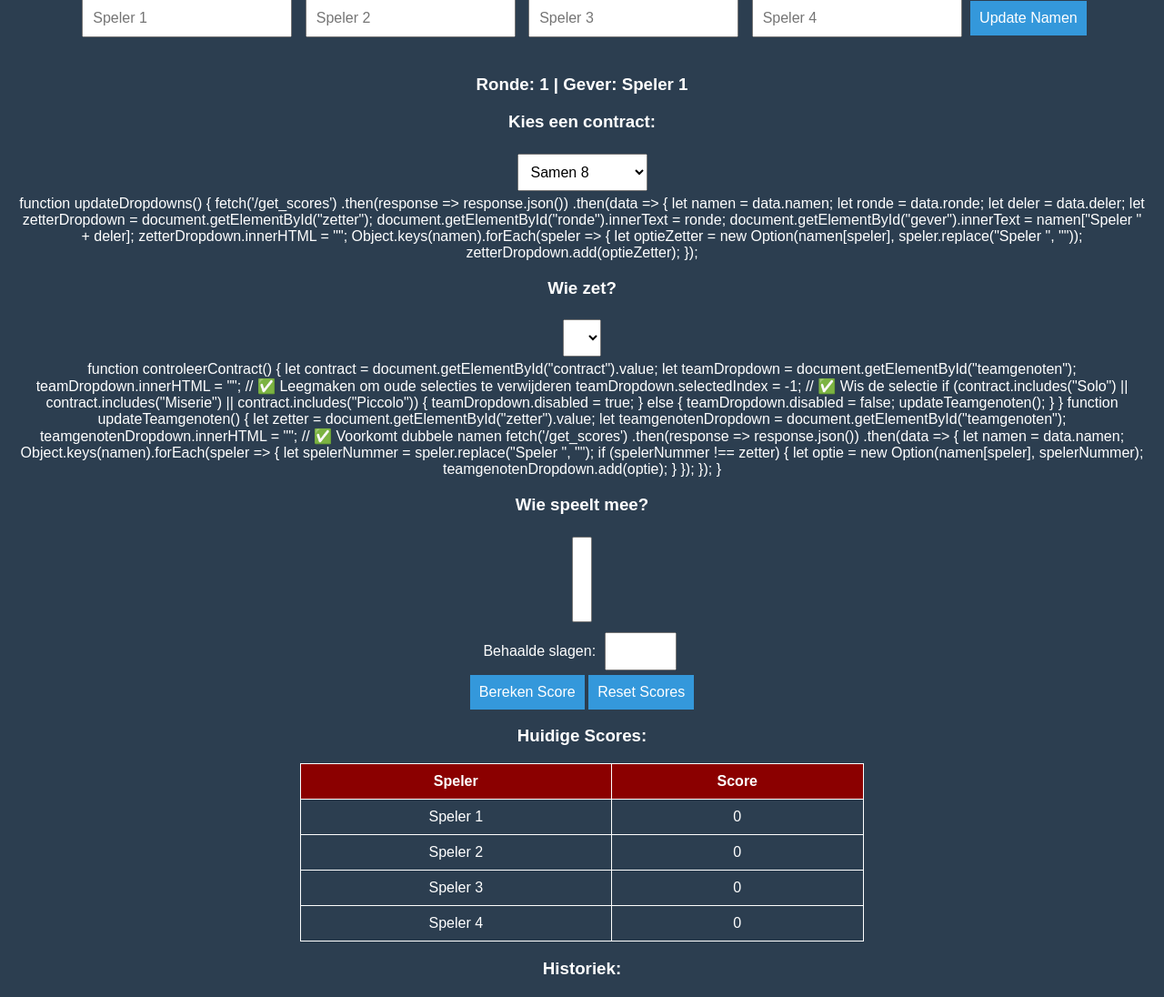
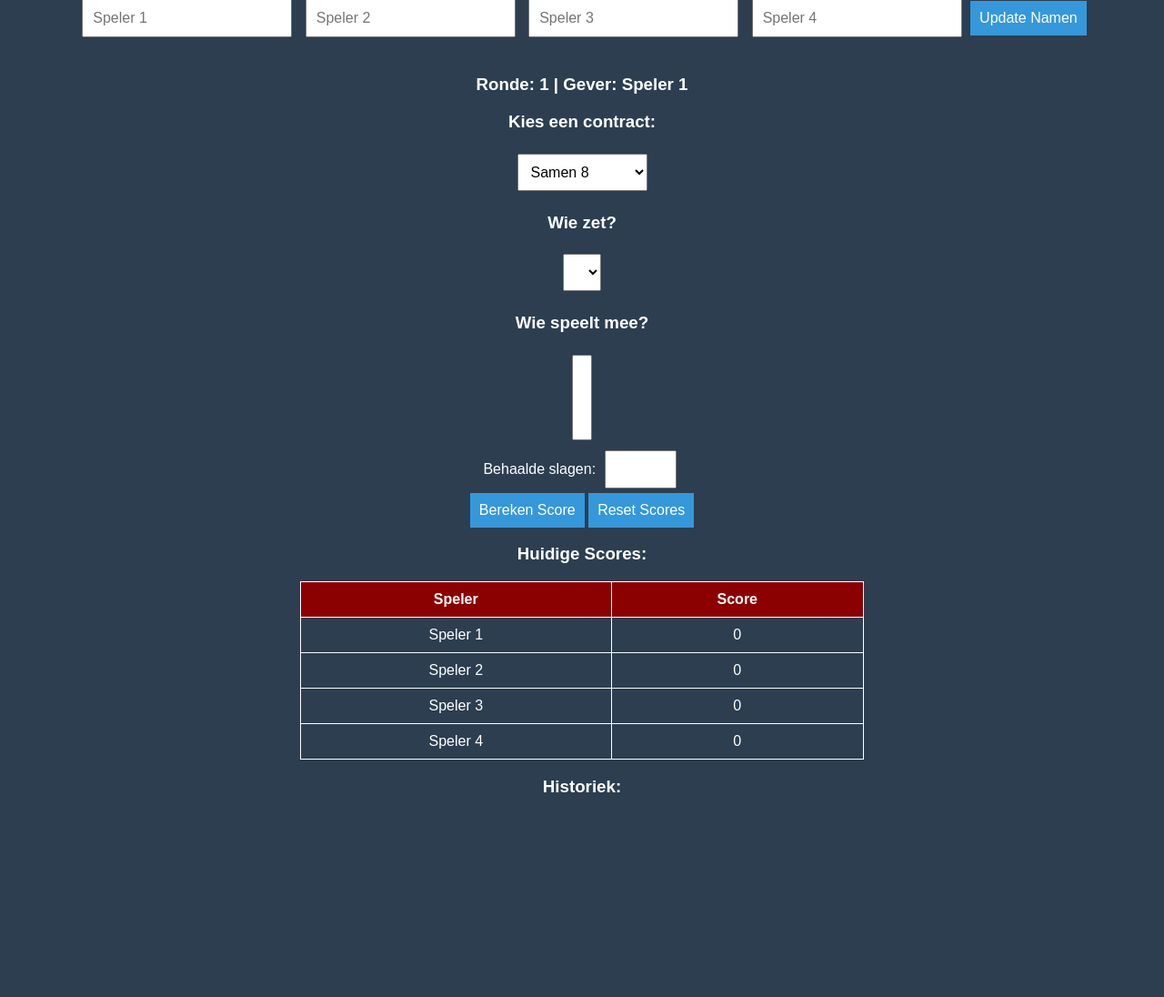
Before and after one commit to Henseman/APP-KLEURENWIES, a Flask app: page / in a window 1280 px wide. Shown: the part 115-1211 px from the top of the page at 91% size. After the commit the page ends 986 px from the top, so only its background shows below. Run offline with Flask 3, Linux system fonts and the light colour scheme; lists and menus that the app fills with data are empty.

Commit message:
Update index.html

```diff
--- a/templates/index.html
+++ b/templates/index.html
@@ -24,14 +24,6 @@
             color: white;
             border: none;
             cursor: pointer;
-        }
-        .scoreboard {
-            margin-top: 20px;
-            border: 1px solid #ddd;
-            padding: 10px;
-            display: inline-block;
-            text-align: left;
-            background-color: rgba(0, 0, 0, 0.7);
         }
         table {
             width: 50%;
@@ -86,62 +78,9 @@
     </select>
     <br>
 
-    function updateDropdowns() {
-    fetch('/get_scores')
-    .then(response => response.json())
-    .then(data => {
-        let namen = data.namen;
-        let ronde = data.ronde;
-        let deler = data.deler;
-        let zetterDropdown = document.getElementById("zetter");
-
-        document.getElementById("ronde").innerText = ronde;
-        document.getElementById("gever").innerText = namen["Speler " + deler];
-
-        zetterDropdown.innerHTML = "";
-
-        Object.keys(namen).forEach(speler => {
-            let optieZetter = new Option(namen[speler], speler.replace("Speler ", ""));
-            zetterDropdown.add(optieZetter);
-        });
-
     <h3>Wie zet?</h3>
     <select id="zetter" onchange="updateTeamgenoten()"></select>
     <br>
-
-    function controleerContract() {
-    let contract = document.getElementById("contract").value;
-    let teamDropdown = document.getElementById("teamgenoten");
-
-    teamDropdown.innerHTML = ""; // ✅ Leegmaken om oude selecties te verwijderen
-    teamDropdown.selectedIndex = -1; // ✅ Wis de selectie
-
-    if (contract.includes("Solo") || contract.includes("Miserie") || contract.includes("Piccolo")) {
-        teamDropdown.disabled = true;
-    } else {
-        teamDropdown.disabled = false;
-        updateTeamgenoten();
-    }
-}
-
-    function updateTeamgenoten() {
-    let zetter = document.getElementById("zetter").value;
-    let teamgenotenDropdown = document.getElementById("teamgenoten");
-    teamgenotenDropdown.innerHTML = ""; // ✅ Voorkomt dubbele namen
-
-    fetch('/get_scores')
-    .then(response => response.json())
-    .then(data => {
-        let namen = data.namen;
-        Object.keys(namen).forEach(speler => {
-            let spelerNummer = speler.replace("Speler ", "");
-            if (spelerNummer !== zetter) {
-                let optie = new Option(namen[speler], spelerNummer);
-                teamgenotenDropdown.add(optie);
-            }
-        });
-    });
-}
 
     <h3>Wie speelt mee?</h3>
     <select id="teamgenoten" multiple></select>
@@ -189,7 +128,8 @@
                 });
 
                 updateTeamgenoten();
-            });
+            })
+            .catch(error => console.error("Fout bij ophalen van scores:", error));
         }
 
         function updateTeamgenoten() {
@@ -208,15 +148,16 @@
                         teamgenotenDropdown.add(optie);
                     }
                 });
-            });
+            })
+            .catch(error => console.error("Fout bij ophalen van teamgenoten:", error));
         }
 
         function controleerContract() {
             let contract = document.getElementById("contract").value;
             let teamDropdown = document.getElementById("teamgenoten");
 
-            teamDropdown.innerHTML = ""; // ✅ Leegmaken om oude selecties te verwijderen
-            teamDropdown.selectedIndex = -1; // ✅ Zorg dat geselecteerde spelers gewist worden
+            teamDropdown.innerHTML = "";
+            teamDropdown.selectedIndex = -1;
 
             if (contract.includes("Solo") || contract.includes("Miserie") || contract.includes("Piccolo")) {
                 teamDropdown.disabled = true;
@@ -237,7 +178,17 @@
                 headers: { 'Content-Type': 'application/json' },
                 body: JSON.stringify({ contract, slagen, zetter, teamgenoten })
             })
-            .then(() => updateDropdowns());
+            .then(() => updateDropdowns())
+            .catch(error => console.error("Fout bij berekenen van score:", error));
+        }
+
+        function resetScores() {
+            fetch('/reset', { method: 'POST' })
+            .then(() => {
+                alert("Scores gereset!");
+                updateDropdowns();
+            })
+            .catch(error => console.error("Fout bij resetten van scores:", error));
         }
 
         window.onload = updateDropdowns;
```
